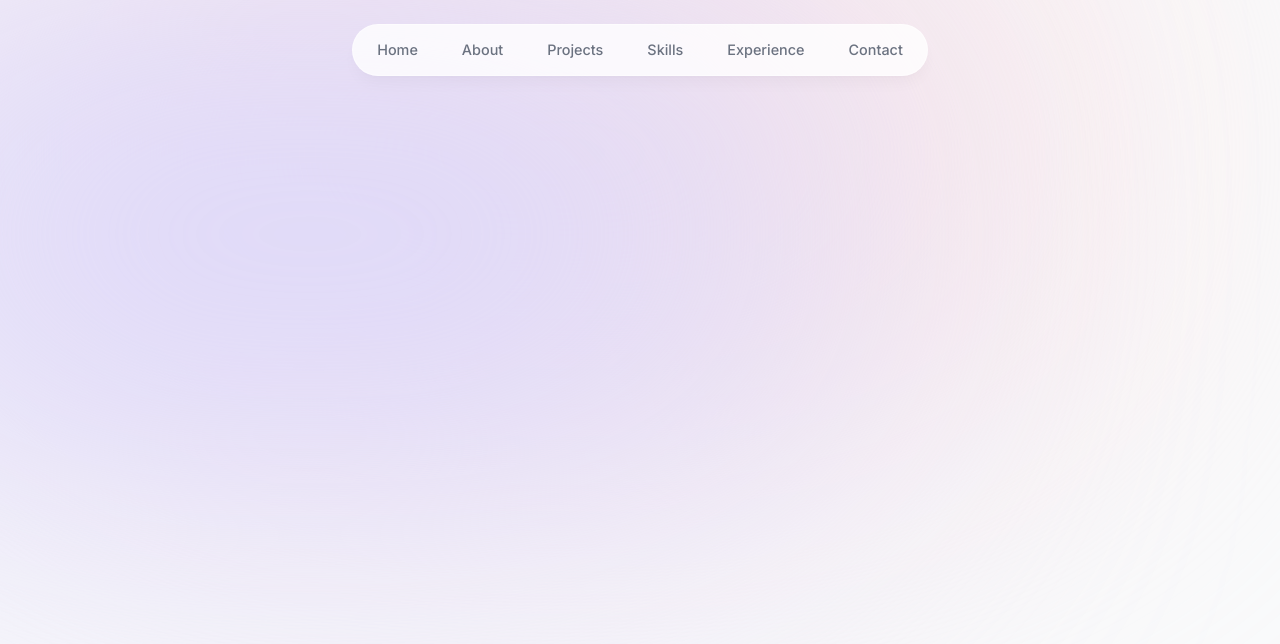
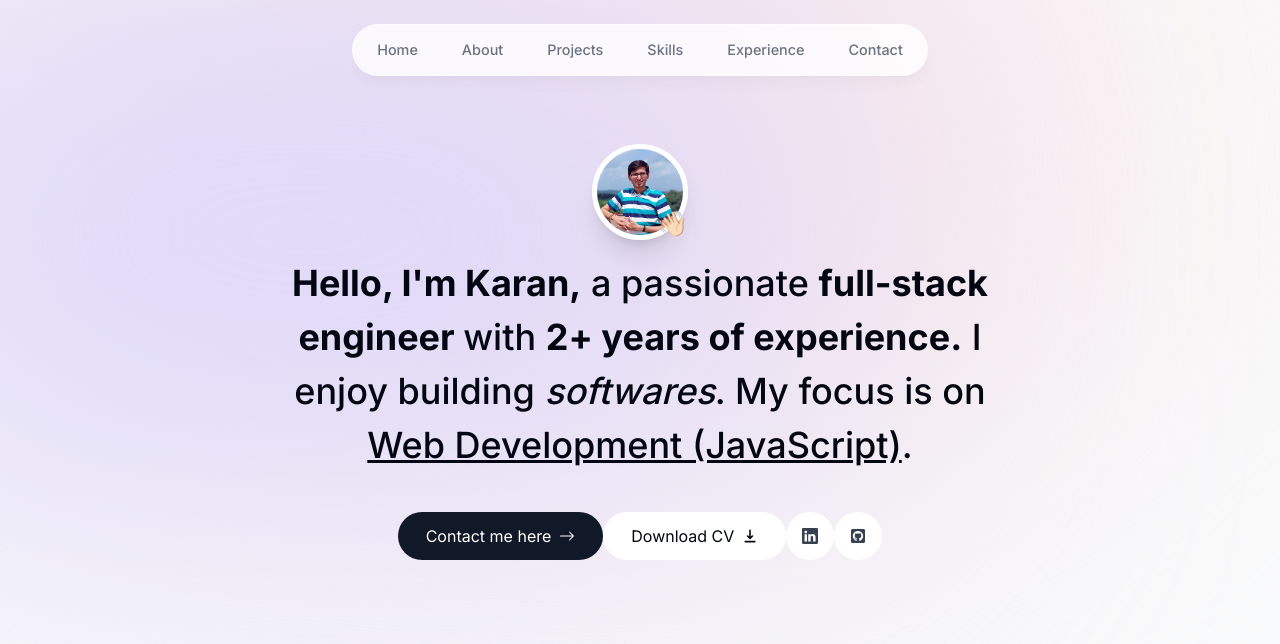
Before and after one commit to karancoder/portfolio, a Next.js app: page / in a window 1280 px wide. Shown: the top 644 px of the page. Built offline with nearby package versions, Linux system fonts and the light colour scheme.

Commit message:
chore: intro p1

```diff
--- a/src/app/layout.tsx
+++ b/src/app/layout.tsx
@@ -17,7 +17,9 @@
 }) {
   return (
     <html lang="en">
-      <body className={`bg-gray-50 text-gray-950 relative ${inter.className}`}>
+      <body
+        className={`bg-gray-50 pt-28 sm:pt-36 text-gray-950 relative ${inter.className}`}
+      >
         <div className="bg-[#fbe2e3] absolute -z-10 top-[-6rem] right-[11rem] h-[31.25rem] w-[31.25rem] rounded-full blur-[10rem] sm:w-[68.75rem]"></div>
         <div className="bg-[#dbd7fb] absolute top-[-1rem] left-[-35rem] md:left-[-33rem] lg:left-[-28rem] xl:left-[-15rem] 2xl:left-[-5rem] h-[31.25rem] w-[50rem]  rounded-full blur-[10rem] sm:w-[68.75rem] -z-10"></div>
         <Header />
--- a/src/app/page.tsx
+++ b/src/app/page.tsx
@@ -1,3 +1,9 @@
+import Intro from "@/components/intro";
+
 export default function Home() {
-  return <main className=""></main>;
+  return (
+    <main className="flex flex-col px-4 items-center">
+      <Intro />
+    </main>
+  );
 }
--- /dev/null
+++ b/src/components/intro.tsx
@@ -0,0 +1,83 @@
+"use client";
+
+import React from "react";
+import MyImage from "@/../public/my-image.png";
+import Image from "next/image";
+import { motion } from "framer-motion";
+import Link from "next/link";
+import { BsArrowRight, BsLinkedin } from "react-icons/bs";
+import { HiDownload } from "react-icons/hi";
+import { FaGithubSquare } from "react-icons/fa";
+
+type IntroProps = {};
+
+function Intro({}: IntroProps) {
+  return (
+    <section className=" mb-28 max-w-[50rem] text-center sm:mb-0">
+      <div className="flex flex-row items-center justify-center">
+        <div className="relative">
+          <motion.div
+            initial={{ opacity: 0, scale: 0 }}
+            animate={{ opacity: 1, scale: 1 }}
+            transition={{ type: "tween", duration: 0.2 }}
+          >
+            <Image
+              src={MyImage}
+              width={192}
+              height={192}
+              quality={95}
+              priority={true}
+              alt="my-image"
+              className="h-24 w-24 object-cover rounded-full shadow-xl border-[0.35rem] border-white"
+            />
+          </motion.div>
+          <motion.span
+            initial={{ opacity: 0, scale: 0 }}
+            animate={{ opacity: 1, scale: 1 }}
+            transition={{
+              type: "spring",
+              stiffness: 125,
+              delay: 0.1,
+              duration: 0.7,
+            }}
+            className="bottom-0 right-0 absolute text-2xl"
+          >
+            👋🏻
+          </motion.span>
+        </div>
+      </div>
+
+      <motion.p
+        initial={{ opacity: 0, y: 100 }}
+        animate={{ opacity: 1, y: 0 }}
+        className="!leading-[1.5] mb-10 mt-4 px-4 text-2xl font-medium sm:text-4xl"
+      >
+        <span className="font-bold">Hello, I'm Karan,</span> a passionate{" "}
+        <span className="font-bold">full-stack engineer </span>
+        with <span className="font-bold">2+ years of experience.</span> I enjoy
+        building <span className="italic">softwares</span>. My focus is on{" "}
+        <span className="underline">Web Development (JavaScript)</span>.
+      </motion.p>
+
+      <div className="flex flex-col sm:flex-row justify-center items-center">
+        <Link
+          href="#contact"
+          className="bg-gray-900 text-white px-7 py-3 flex items-center gap-2 rounded-full"
+        >
+          Contact me here <BsArrowRight />
+        </Link>
+        <a className="bg-white px-7 py-3 flex items-center gap-2 rounded-full">
+          Download CV <HiDownload />
+        </a>
+        <a className="bg-white text-gray-700 p-4 flex items-center gap-2 rounded-full">
+          <BsLinkedin />
+        </a>
+        <a className="bg-white text-gray-700 p-4 flex items-center gap-2 rounded-full">
+          <FaGithubSquare />
+        </a>
+      </div>
+    </section>
+  );
+}
+
+export default Intro;
```
Also changed, not shown: .eslintrc.json, public/my-image.png (added).
